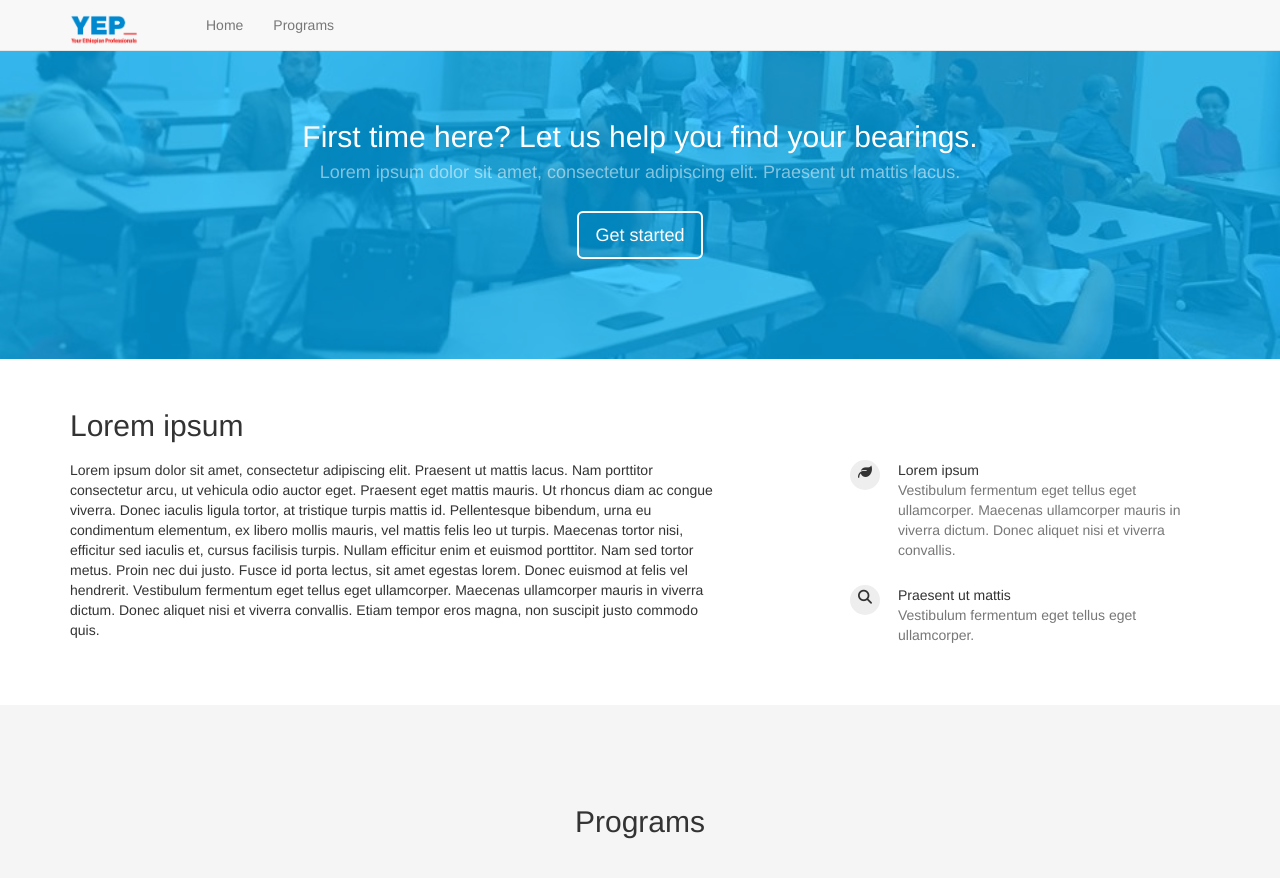
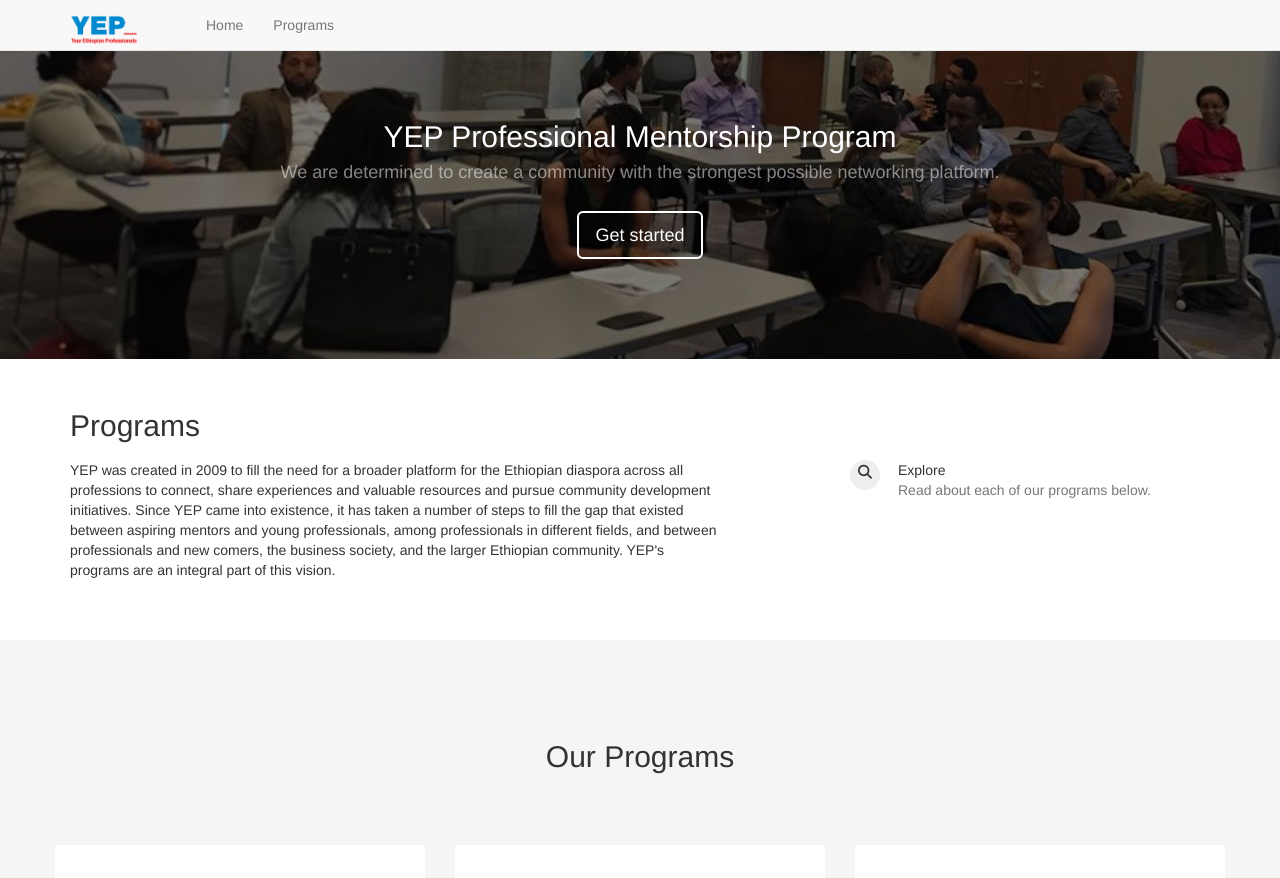
Before and after one commit to YEPNetwork/yepnetwork.github.io, a Jekyll site: the page built from programs.html, in a window 1280 px wide and 900 px high. Shown: the top 878 px of the window. Built offline with Jekyll 4.4.1, drawn with Linux system fonts in a browser that asks for light colours; nearby versions of some CDN libraries.

Commit message:
Updated program verbiage.

```diff
--- a/_includes/programs.html
+++ b/_includes/programs.html
@@ -1,6 +1,6 @@
 <div class="row">
   <div class="col-sm-12 text-center margin-bottom-4">
-    <h2 class="margin-bottom-4 margin-top-0">Programs</h2>
+    <h2 class="margin-bottom-4 margin-top-0">Our Programs</h2>
   </div>
   {% for program in site.programs limit:include.limit %}
     <div class="col-sm-4 col-centered">
--- a/programs.html
+++ b/programs.html
@@ -7,40 +7,29 @@
 ---
 
 <div style="position: relative; background-image: url(/assets/images/programs/professional-mentorship.jpg); background-size: cover; background-position: center -50px; background-attachment: fixed;">
-  <div style="position: absolute; top: 0; left: 0; bottom: 0; right: 0; background-color: rgba(0, 180, 255, 0.73)"></div>
+  <div style="position: absolute; top: 0; left: 0; bottom: 0; right: 0; background-color: rgba(0, 0, 0, 0.53)"></div>
   <div style="padding: 100px 0; position: relative;">
     <div class="container text-center">
-      <h2 style="color: #fff; margin-top: 0;">First time here? Let us help you find your bearings.</h2>
+      <h2 style="color: #fff; margin-top: 0;">YEP Professional Mentorship Program</h2>
       <h4 style="color: #fff; font-weight: 400; opacity: .5;">
-        Lorem ipsum dolor sit amet, consectetur adipiscing elit. Praesent ut mattis lacus.
+        We are determined to create a community with the strongest possible networking platform.
       </h4>
-      <a class="btn btn-lg btn-default" style="margin-top: 18px; border: 2px solid #fff;; color: #fff; background: transparent;">Get started</a>
+      <a class="btn btn-lg btn-default" style="margin-top: 18px; border: 2px solid #fff;; color: #fff; background: transparent;" href="http://yepnetworks.us11.list-manage.com/track/click?u=5d936b18dafd103ed356a89c6&id=ddcefd740d&e=e2a73a2fcc">Get started</a>
     </div>
   </div>
 </div>
 
-<div class="prose" style="background: #fff;">
+<div class="prose bg-white">
   <div class="container" style="padding-top: 50px; padding-bottom: 50px;">
     <div class="row">
       <div class="col-sm-12">
-          <h2 class="margin-top-0 margin-bottom-2">Lorem ipsum</h2>
+          <h2 class="margin-top-0 margin-bottom-2">Programs</h2>
       </div>
       <div class="col-sm-7">
-        <p>Lorem ipsum dolor sit amet, consectetur adipiscing elit. Praesent ut mattis lacus. Nam porttitor consectetur arcu, ut vehicula odio auctor eget. Praesent eget mattis mauris. Ut rhoncus diam ac congue viverra. Donec iaculis ligula tortor, at tristique turpis mattis id. Pellentesque bibendum, urna eu condimentum elementum, ex libero mollis mauris, vel mattis felis leo ut turpis. Maecenas tortor nisi, efficitur sed iaculis et, cursus facilisis turpis. Nullam efficitur enim et euismod porttitor. Nam sed tortor metus. Proin nec dui justo. Fusce id porta lectus, sit amet egestas lorem. Donec euismod at felis vel hendrerit. Vestibulum fermentum eget tellus eget ullamcorper. Maecenas ullamcorper mauris in viverra dictum. Donec aliquet nisi et viverra convallis. Etiam tempor eros magna, non suscipit justo commodo quis.</p>
+        <p>YEP was created in 2009 to fill the need for a broader platform for the Ethiopian diaspora across all professions to connect, share experiences and valuable resources and pursue community development initiatives. Since YEP came into existence, it has taken a number of steps to fill the gap that existed between aspiring mentors and young professionals, among professionals in different fields, and between professionals and new comers, the business society, and the larger Ethiopian community. YEP's programs are an integral part of this vision.</p>
       </div>
       <div class="col-sm-1"></div>
       <div class="col-sm-4">
-        <div class="media">
-          <div class="media-left padding-right-2">
-            <div style="width: 30px; height: 30px; padding: 2px; text-align: center; background-color: #eee; border-radius: 50%;">
-              <i class="fa fa-leaf" ></i>
-            </div>
-          </div>
-          <div class="media-body">
-            <div class="bold">Lorem ipsum</div>
-            <p class="text-muted">Vestibulum fermentum eget tellus eget ullamcorper. Maecenas ullamcorper mauris in viverra dictum. Donec aliquet nisi et viverra convallis.</p>
-          </div>
-        </div>
         <div class="media">
           <div class="media-left padding-right-2">
             <div style="width: 30px; height: 30px; padding: 2px; text-align: center; background-color: #eee; border-radius: 50%;">
@@ -48,8 +37,8 @@
             </div>
           </div>
           <div class="media-body">
-            <div class="bold">Praesent ut mattis</div>
-            <p class="text-muted">Vestibulum fermentum eget tellus eget ullamcorper.</p>
+            <div class="bold">Explore</div>
+            <p class="text-muted">Read about each of our programs below.</p>
           </div>
         </div>
       </div>
```
